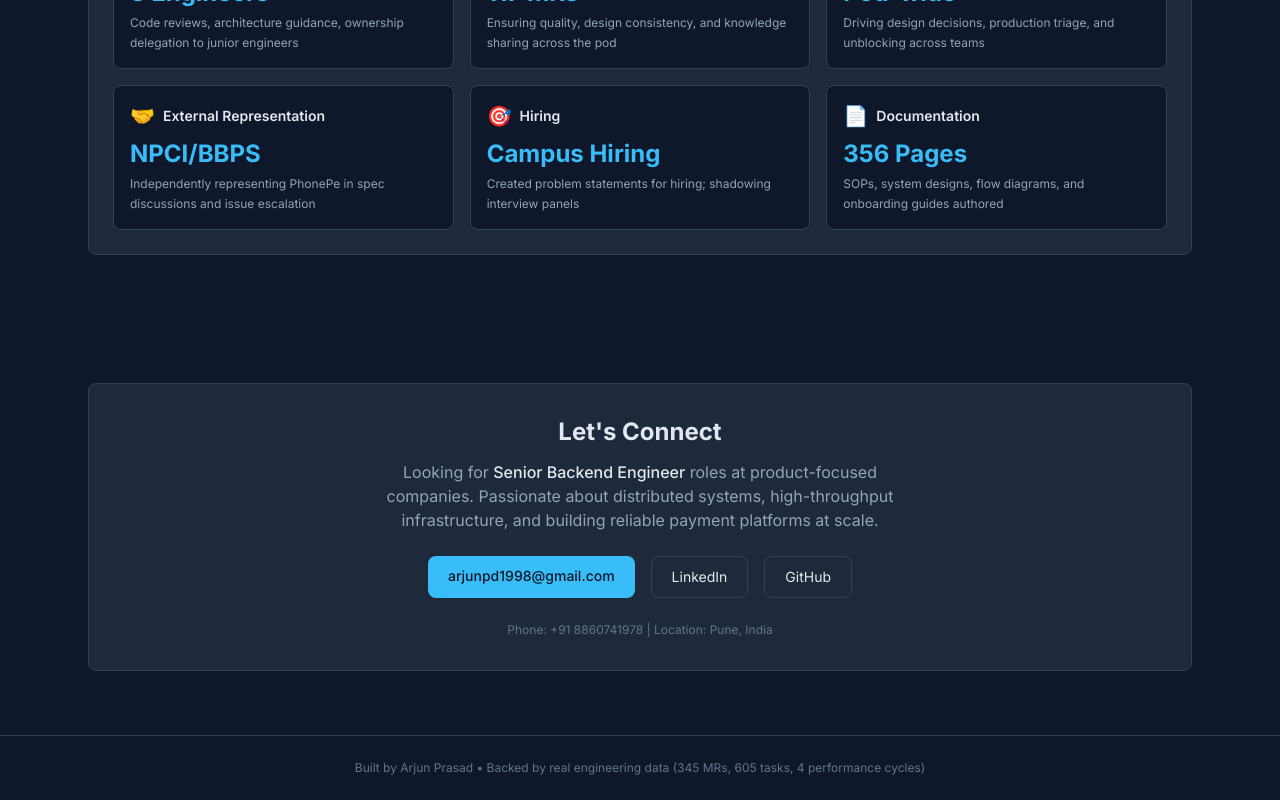
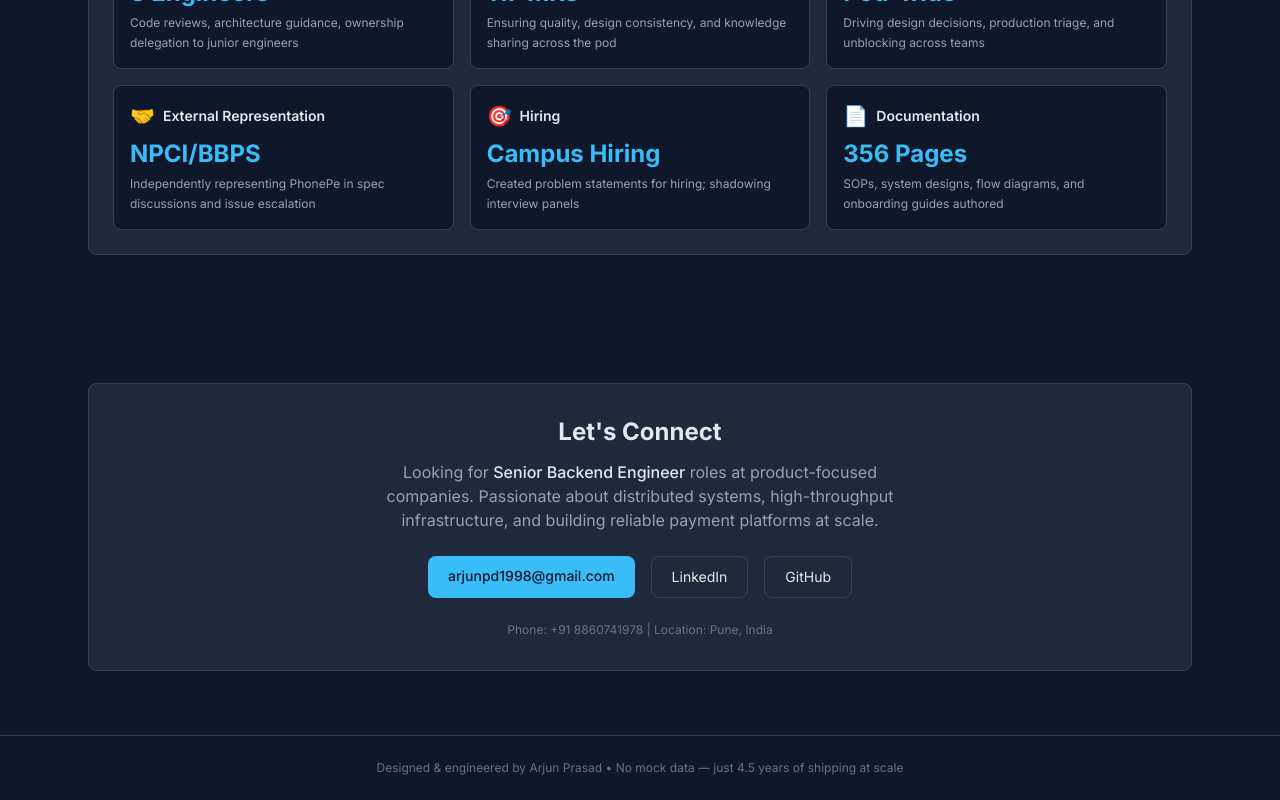
Before and after one commit to arjunprsd/portfolio, a Next.js app: page / in a window 1280 px wide. Shown: the part 6624-7424 px from the top of the page. Built offline with nearby package versions, Linux system fonts and the light colour scheme.

Commit message:
update footer text

```diff
--- a/src/app/page.tsx
+++ b/src/app/page.tsx
@@ -406,7 +406,7 @@ function Contact() {
 function Footer() {
   return (
     <footer className="border-t border-[#334155] py-6 px-6 text-center text-xs text-[#64748b]">
-      <p>Built by Arjun Prasad • Backed by real engineering data (345 MRs, 605 tasks, 4 performance cycles)</p>
+      <p>Designed & engineered by Arjun Prasad • No mock data — just 4.5 years of shipping at scale</p>
     </footer>
   );
 }
```
